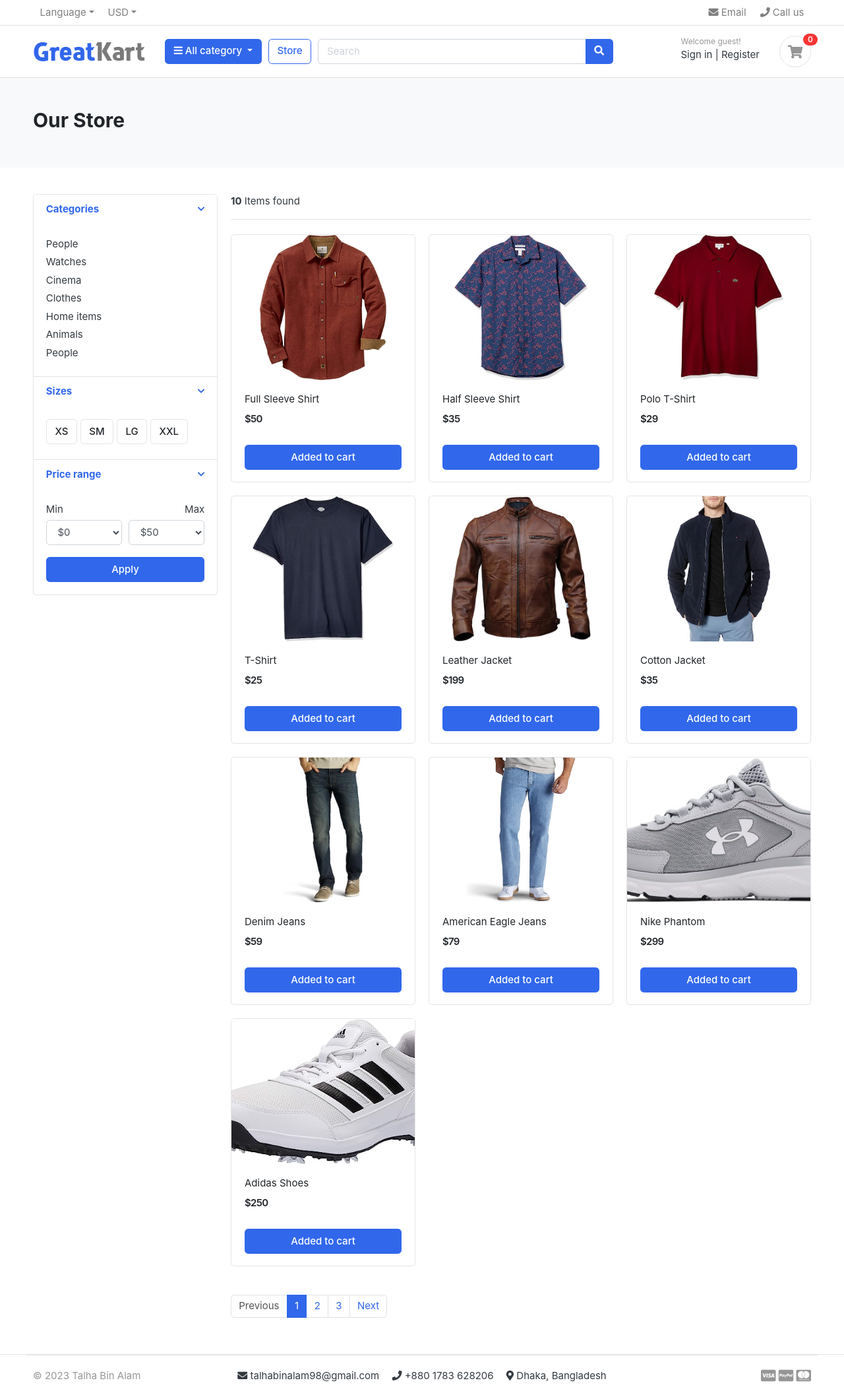
After one commit to talhabinalam/greatkart-django-ecommerce, a Django app: page /store/ in a window 1280 px wide. The commit adds this page. Shown: the whole page at 66% size. Run offline with Django 4.2, Linux system fonts and the light colour scheme; data comes from the database, SQL or seed files in the repository; some libraries are stand-ins or nearby versions; some web fonts are replaced.

Commit message:
initial commit

```diff
--- a/greatkart/urls.py
+++ b/greatkart/urls.py
@@ -1,5 +1,5 @@
 from django.contrib import admin
-from django.urls import path
+from django.urls import path, include
 from . import views
 from django.conf.urls.static import static
 from django.conf import settings
@@ -7,4 +7,5 @@
 urlpatterns = [
     path("admin/", admin.site.urls),
     path('', views.home),
+    path('store/', include('store.urls')),
 ] + static(settings.MEDIA_URL, document_root=settings.MEDIA_ROOT)
--- /dev/null
+++ b/store/urls.py
@@ -0,0 +1,6 @@
+from django.urls import path
+from . import views
+
+urlpatterns = [
+    path('', views.store, name='store'),
+]
--- a/store/views.py
+++ b/store/views.py
@@ -1,3 +1,11 @@
 from django.shortcuts import render
+from .models import Product
 
-# Create your views here.
+def store(request):
+    products = Product.objects.all().filter(is_available=True)
+    product_count = products.count()
+    context = {
+        'products': products,
+        'product_count': product_count
+    }
+    return render(request, 'store/store.html', context)
--- a/templates/navbar.html
+++ b/templates/navbar.html
@@ -40,7 +40,7 @@
         <div class="container">
             <div class="row align-items-center">
                 <div class="col-lg-2 col-md-3 col-6">
-                    <a href="./" class="brand-wrap">
+                    <a href="/" class="brand-wrap">
                         <img class="logo" src="{% static 'images/logo.png' %}">
                     </a> <!-- brand-wrap.// -->
                 </div>
@@ -59,7 +59,7 @@
                         </div>
                     </div> <!-- category-wrap.// -->
                 </div> <!-- col.// -->
-                <a href="./store.html" class="btn btn-outline-primary">Store</a>
+                <a href="/store/" class="btn btn-outline-primary">Store</a>
                 <div class="col-lg  col-md-6 col-sm-12 col">
                     <form action="#" class="search">
                         <div class="input-group w-100">
--- /dev/null
+++ b/templates/store/store.html
@@ -0,0 +1,176 @@
+{% extends 'base.html' %}
+{% load static %}
+{% block content %}
+<!-- ========================= SECTION PAGETOP ========================= -->
+<section class="section-pagetop bg">
+    <div class="container">
+        <h2 class="title-page">Our Store</h2>
+
+    </div> <!-- container //  -->
+</section>
+<!-- ========================= SECTION INTRO END// ========================= -->
+
+<!-- ========================= SECTION CONTENT ========================= -->
+<section class="section-content padding-y">
+    <div class="container">
+
+    <div class="row">
+        <aside class="col-md-3">
+
+    <div class="card">
+        <article class="filter-group">
+            <header class="card-header">
+                <a href="#" data-toggle="collapse" data-target="#collapse_1" aria-expanded="true" class="">
+                    <i class="icon-control fa fa-chevron-down"></i>
+                    <h6 class="title">Categories</h6>
+                </a>
+            </header>
+            <div class="filter-content collapse show" id="collapse_1" style="">
+                <div class="card-body">
+
+                    <ul class="list-menu">
+                    <li><a href="#">People  </a></li>
+                    <li><a href="#">Watches </a></li>
+                    <li><a href="#">Cinema  </a></li>
+                    <li><a href="#">Clothes  </a></li>
+                    <li><a href="#">Home items </a></li>
+                    <li><a href="#">Animals</a></li>
+                    <li><a href="#">People </a></li>
+                    </ul>
+
+                </div> <!-- card-body.// -->
+            </div>
+        </article> <!-- filter-group  .// -->
+        <article class="filter-group">
+            <header class="card-header">
+                <a href="#" data-toggle="collapse" data-target="#collapse_4" aria-expanded="true" class="">
+                    <i class="icon-control fa fa-chevron-down"></i>
+                    <h6 class="title">Sizes </h6>
+                </a>
+            </header>
+            <div class="filter-content collapse show" id="collapse_4" style="">
+                <div class="card-body">
+                  <label class="checkbox-btn">
+                    <input type="checkbox">
+                    <span class="btn btn-light"> XS </span>
+                  </label>
+
+                  <label class="checkbox-btn">
+                    <input type="checkbox">
+                    <span class="btn btn-light"> SM </span>
+                  </label>
+
+                  <label class="checkbox-btn">
+                    <input type="checkbox">
+                    <span class="btn btn-light"> LG </span>
+                  </label>
+
+                  <label class="checkbox-btn">
+                    <input type="checkbox">
+                    <span class="btn btn-light"> XXL </span>
+                  </label>
+            </div><!-- card-body.// -->
+            </div>
+        </article> <!-- filter-group .// -->
+
+        <article class="filter-group">
+            <header class="card-header">
+                <a href="#" data-toggle="collapse" data-target="#collapse_3" aria-expanded="true" class="">
+                    <i class="icon-control fa fa-chevron-down"></i>
+                    <h6 class="title">Price range </h6>
+                </a>
+            </header>
+            <div class="filter-content collapse show" id="collapse_3" style="">
+                <div class="card-body">
+
+                    <div class="form-row">
+                    <div class="form-group col-md-6">
+                      <label>Min</label>
+                      <!-- <input class="form-control" placeholder="$0" type="number"> -->
+                          <select class="mr-2 form-control">
+                            <option value="0">$0</option>
+                            <option value="50">$50</option>
+                            <option value="100">$100</option>
+                            <option value="150">$150</option>
+                            <option value="200">$200</option>
+                            <option value="500">$500</option>
+                            <option value="1000">$1000</option>
+                        </select>
+                    </div>
+                    <div class="form-group text-right col-md-6">
+                      <label>Max</label>
+                          <select class="mr-2 form-control">
+                            <option value="50">$50</option>
+                            <option value="100">$100</option>
+                            <option value="150">$150</option>
+                            <option value="200">$200</option>
+                            <option value="500">$500</option>
+                            <option value="1000">$1000</option>
+                            <option value="2000">$2000+</option>
+                        </select>
+                    </div>
+                    </div> <!-- form-row.// -->
+                    <button class="btn btn-block btn-primary">Apply</button>
+                </div><!-- card-body.// -->
+            </div>
+        </article> <!-- filter-group .// -->
+
+    </div> <!-- card.// -->
+
+        </aside> <!-- col.// -->
+        <main class="col-md-9">
+
+    <header class="border-bottom mb-4 pb-3">
+            <div class="form-inline">
+                <span class="mr-md-auto"><b>{{product_count}}</b> Items found </span>
+
+            </div>
+    </header><!-- sect-heading -->
+
+    <div class="row">
+
+        {% for product in products %}
+
+        <div class="col-md-4">
+            <figure class="card card-product-grid">
+                <div class="img-wrap">
+
+                    <img src="{{product.images.url}}">
+
+                </div> <!-- img-wrap.// -->
+                <figcaption class="info-wrap">
+                    <div class="fix-height">
+                        <a href="./product-detail.html" class="title">{{product.product_name}}</a>
+                        <div class="price-wrap mt-2">
+                            <span class="price">${{product.price}}</span>
+                        </div> <!-- price-wrap.// -->
+                    </div>
+                    <a href="#" class="btn btn-block btn-primary">Added to cart </a>
+                </figcaption>
+            </figure>
+        </div> <!-- col.// -->
+
+        {% endfor %}
+
+    </div> <!-- row end.// -->
+
+
+    <nav class="mt-4" aria-label="Page navigation sample">
+      <ul class="pagination">
+        <li class="page-item disabled"><a class="page-link" href="#">Previous</a></li>
+        <li class="page-item active"><a class="page-link" href="#">1</a></li>
+        <li class="page-item"><a class="page-link" href="#">2</a></li>
+        <li class="page-item"><a class="page-link" href="#">3</a></li>
+        <li class="page-item"><a class="page-link" href="#">Next</a></li>
+      </ul>
+    </nav>
+
+        </main> <!-- col.// -->
+
+    </div>
+
+    </div> <!-- container .//  -->
+    </section>
+    <!-- ========================= SECTION CONTENT END// ========================= -->
+
+{% endblock content %}
```
Also changed, not shown: greatkart/views.py (+6 -1 lines), templates/home.html (+5 -66 lines).
